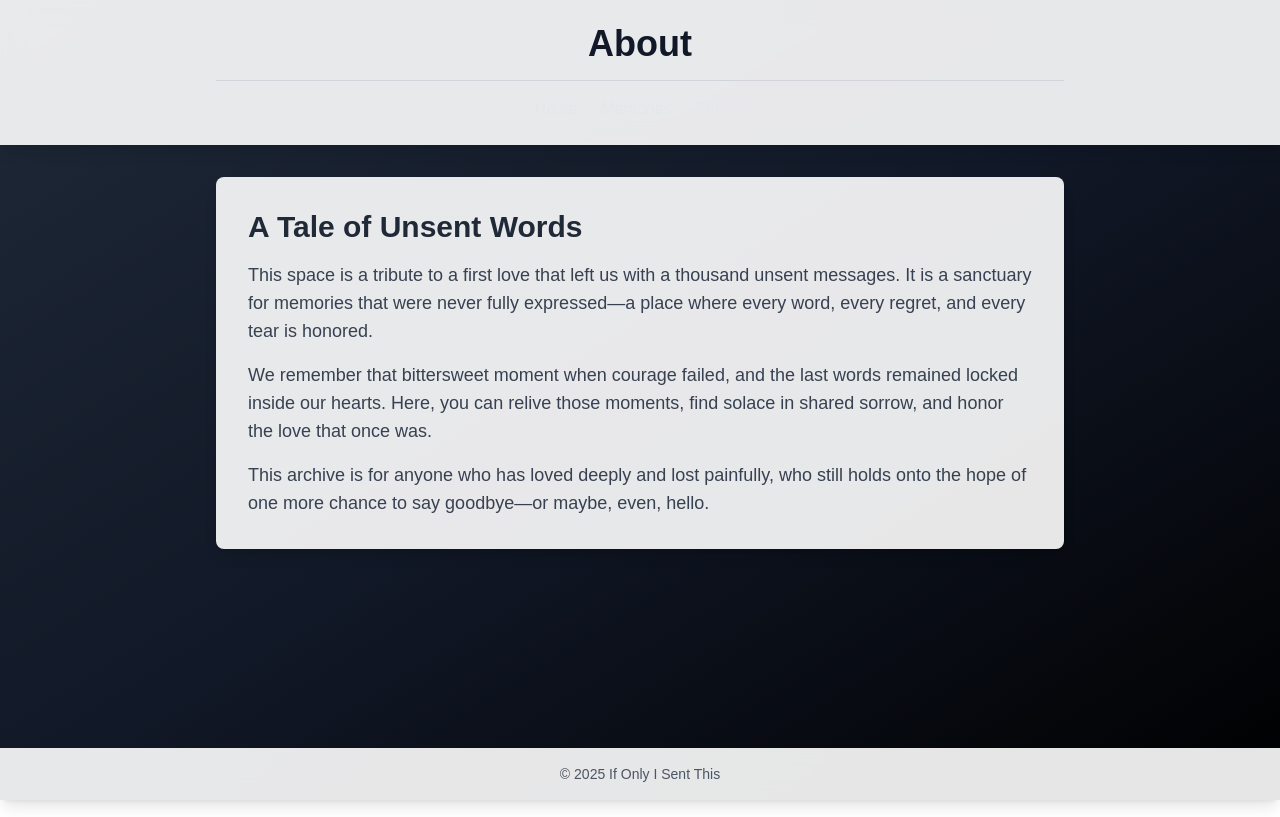
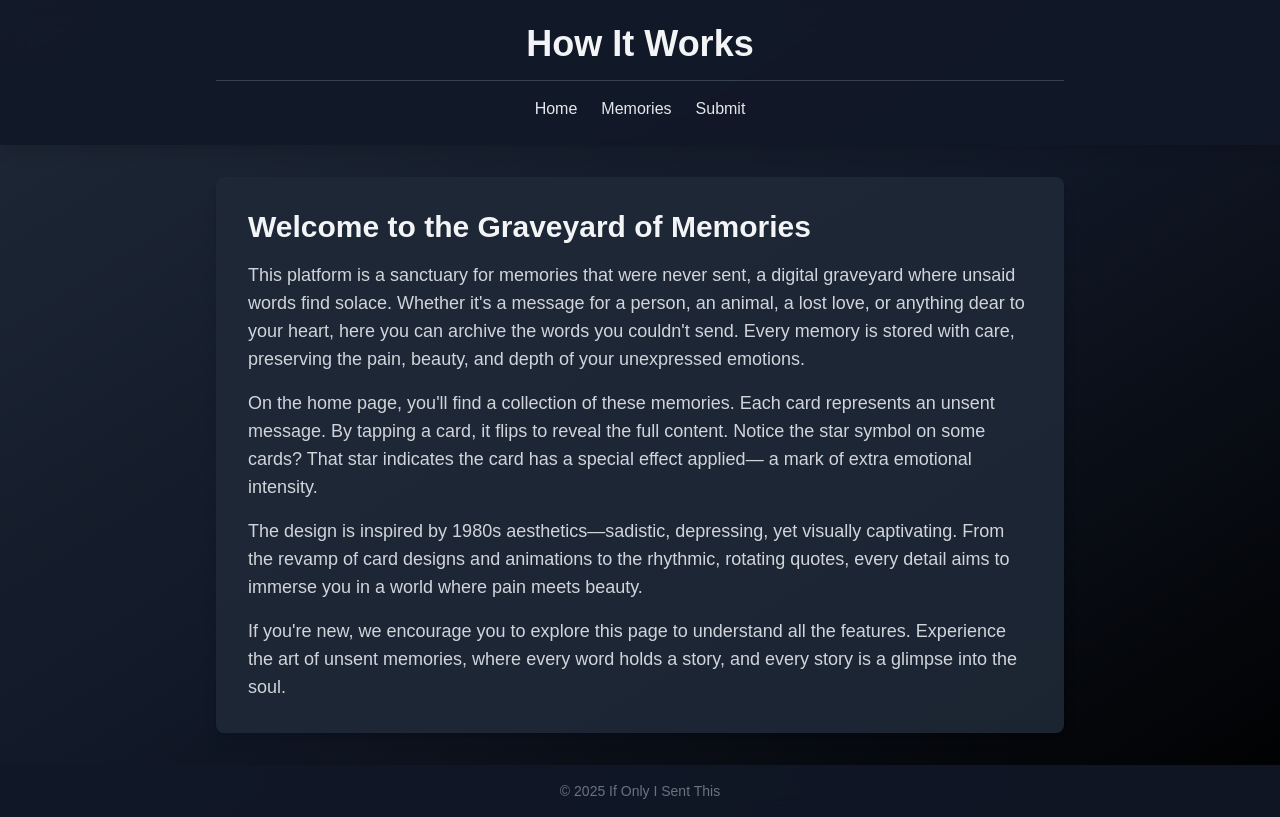
Before and after one commit to ericawotsa/Project, a Next.js app: page /about in a window 1280 px wide. Built offline with nearby package versions, Linux system fonts and the light colour scheme.

Commit message:
page.tsx

```diff
--- a/app/about/page.tsx
+++ b/app/about/page.tsx
@@ -4,15 +4,27 @@ export default function About() {
   return (
     <div className="min-h-screen flex flex-col">
       {/* Header */}
-      <header className="bg-white/90 backdrop-blur-md shadow-lg">
+      <header className="bg-gray-900 bg-opacity-90 backdrop-blur-md shadow-lg">
         <div className="max-w-4xl mx-auto px-6 py-6 text-center">
-          <h1 className="text-4xl font-bold text-gray-900">About</h1>
-          <hr className="my-4 border-gray-300" />
+          <h1 className="text-4xl font-bold text-gray-100">How It Works</h1>
+          <hr className="my-4 border-gray-700" />
           <nav>
             <ul className="flex flex-wrap justify-center gap-6">
-              <li><Link href="/" className="hover:text-blue-600">Home</Link></li>
-              <li><Link href="/memories" className="hover:text-blue-600">Memories</Link></li>
-              <li><Link href="/submit" className="hover:text-blue-600">Submit</Link></li>
+              <li>
+                <Link href="/" className="hover:text-red-400">
+                  Home
+                </Link>
+              </li>
+              <li>
+                <Link href="/memories" className="hover:text-red-400">
+                  Memories
+                </Link>
+              </li>
+              <li>
+                <Link href="/submit" className="hover:text-red-400">
+                  Submit
+                </Link>
+              </li>
             </ul>
           </nav>
         </div>
@@ -20,29 +32,33 @@ export default function About() {
 
       {/* Main Content */}
       <main className="flex-grow max-w-4xl mx-auto px-6 py-8">
-        <article className="bg-white/90 p-8 rounded-lg shadow-lg">
-          <h2 className="text-3xl font-semibold mb-4 text-gray-800">A Tale of Unsent Words</h2>
-          <p className="text-lg text-gray-700 mb-4">
-            This space is a tribute to a first love that left us with a thousand unsent messages.
-            It is a sanctuary for memories that were never fully expressed—a place where every word,
-            every regret, and every tear is honored.
+        <article className="bg-gray-800 bg-opacity-90 p-8 rounded-lg shadow-lg">
+          <h2 className="text-3xl font-semibold mb-4 text-gray-100">Welcome to the Graveyard of Memories</h2>
+          <p className="text-lg text-gray-300 mb-4">
+            This platform is a sanctuary for memories that were never sent, a digital graveyard where unsaid words find solace.
+            Whether it's a message for a person, an animal, a lost love, or anything dear to your heart, here you can archive the words
+            you couldn't send. Every memory is stored with care, preserving the pain, beauty, and depth of your unexpressed emotions.
           </p>
-          <p className="text-lg text-gray-700 mb-4">
-            We remember that bittersweet moment when courage failed, and the last words remained
-            locked inside our hearts. Here, you can relive those moments, find solace in shared sorrow,
-            and honor the love that once was.
+          <p className="text-lg text-gray-300 mb-4">
+            On the home page, you'll find a collection of these memories. Each card represents an unsent message. By tapping a card,
+            it flips to reveal the full content. Notice the star symbol on some cards? That star indicates the card has a special effect applied—
+            a mark of extra emotional intensity.
           </p>
-          <p className="text-lg text-gray-700">
-            This archive is for anyone who has loved deeply and lost painfully, who still holds onto
-            the hope of one more chance to say goodbye—or maybe, even, hello.
+          <p className="text-lg text-gray-300 mb-4">
+            The design is inspired by 1980s aesthetics—sadistic, depressing, yet visually captivating. From the revamp of card designs and animations
+            to the rhythmic, rotating quotes, every detail aims to immerse you in a world where pain meets beauty.
+          </p>
+          <p className="text-lg text-gray-300">
+            If you're new, we encourage you to explore this page to understand all the features. Experience the art of unsent memories,
+            where every word holds a story, and every story is a glimpse into the soul.
           </p>
         </article>
       </main>
 
       {/* Footer */}
-      <footer className="bg-white/90 backdrop-blur-md shadow-lg">
-        <div className="max-w-4xl mx-auto px-6 py-4 text-center text-sm text-gray-600">
-          © {new Date().getFullYear()} If Only I Sent This
+      <footer className="bg-gray-900 bg-opacity-90 backdrop-blur-md shadow-lg">
+        <div className="max-w-4xl mx-auto px-6 py-4 text-center text-sm text-gray-500">
+          &copy; {new Date().getFullYear()} If Only I Sent This
         </div>
       </footer>
     </div>
```
